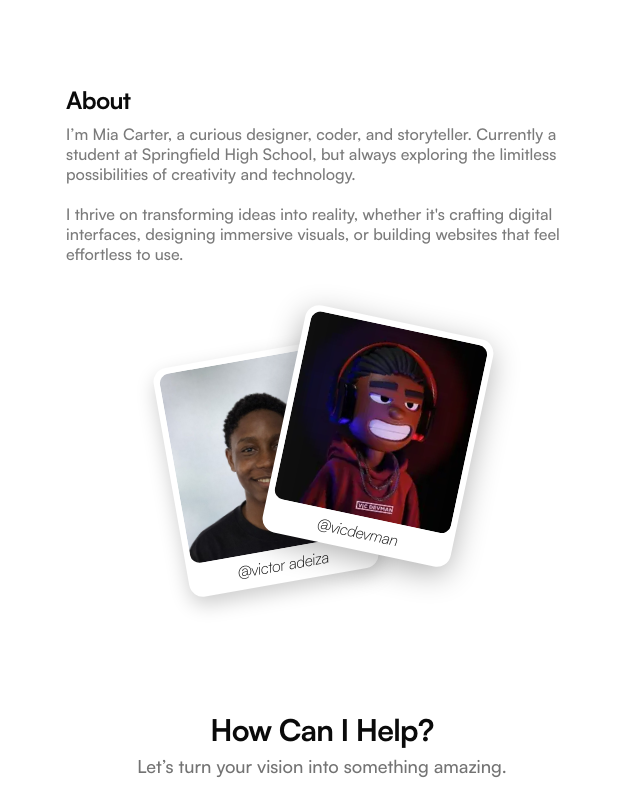
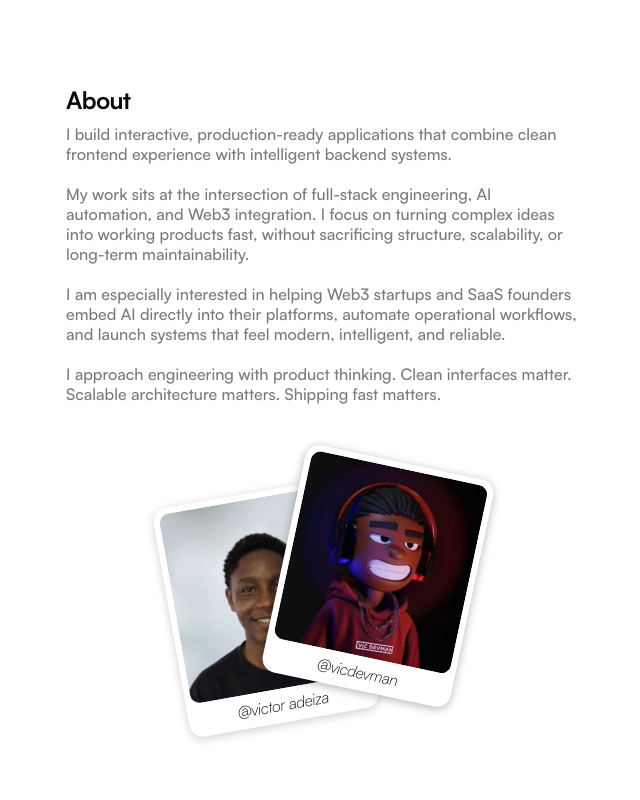
Before and after one commit to vicdevman/vicdevman, a Next.js app: page / in a window 1280 px wide. Shown: the part 940-1740 px from the top of the page, without its empty margins (318-958 px from the left). Built offline with nearby package versions, Linux system fonts and the light colour scheme.

Commit message:
feat: fixed about

```diff
--- a/app/components/about.js
+++ b/app/components/about.js
@@ -25,23 +25,33 @@ export default function About() {
           About
         </h1>
         <p className="text-[1rem] mb-2 leading-tight text-neutral-500/95 font-[satoshi-medium] max-w-lg tracking">
-          I’m Mia Carter, a curious designer, coder, and storyteller. Currently
-          a student at Springfield High School, but always exploring the
-          limitless possibilities of creativity and technology.
-          <br /> <br /> I thrive on transforming ideas into reality, whether
-          it's crafting digital interfaces, designing immersive visuals, or
-          building websites that feel effortless to use.
+           I build interactive,
+          production-ready applications that combine clean frontend experience
+          with intelligent backend systems.
+          <br /> <br />
+          My work sits at the intersection of full-stack engineering, AI
+          automation, and Web3 integration. I focus on turning complex ideas
+          into working products fast, without sacrificing structure,
+          scalability, or long-term maintainability.
+          <br /> <br />
+          I am especially interested in helping Web3 startups and SaaS founders
+          embed AI directly into their platforms, automate operational
+          workflows, and launch systems that feel modern, intelligent, and
+          reliable.
+          <br /> <br />
+          I approach engineering with product thinking. Clean interfaces matter.
+          Scalable architecture matters. Shipping fast matters.
         </p>{" "}
         <motion.div
           id="about"
           variants={fadeInUp}
           initial="initial"
           whileInView="animate"
-          viewport={{ once: true, amount: 0.2, delay: 0.5}}
+          viewport={{ once: true, amount: 0.2, delay: 0.5 }}
           transition={{ duration: 0.5, ease: "easeOut" }}
           className="group p-2 mt-18 flex justify-center absolute left-1/2 -translate-x-1/2 cursor-pointer"
         >
-          <div className="absolute -right-8 w-48 flex flex-col gap-2 bg-white rounded-xl shadow-[0_8px_20px_0_rgba(0,0,0,0.2)] p-1.5 rotate-350 transition duration-300 group-hover:-translate-x-8 group-hover:-translate-y-4 group-hover:rotate-345">
+          <div className="absolute -right-8 w-48 flex flex-col gap-2 bg-white rounded-xl shadow-[0_2px_10px_0_rgba(0,0,0,0.2)] p-1.5 rotate-350 transition duration-300 group-hover:-translate-x-8 group-hover:-translate-y-4 group-hover:rotate-345">
             <Image
               src="/victor.jpeg"
               alt="victor"
@@ -55,7 +65,7 @@ export default function About() {
             </p>
           </div>
 
-          <div className="absolute z-2 -top-6 -left-8 w-48 flex flex-col gap-2 bg-white rounded-xl shadow-[0_8px_30px_0_rgba(0,0,0,0.3)] p-1.5 rotate-12 transition duration-300 group-hover:translate-x-8 group-hover:-translate-y-4 group-hover:rotate-17">
+          <div className="absolute z-2 -top-6 -left-8 w-48 flex flex-col gap-2 bg-white rounded-xl shadow-[0_2px_10px_0_rgba(0,0,0,0.3)] p-1.5 rotate-12 transition duration-300 group-hover:translate-x-8 group-hover:-translate-y-4 group-hover:rotate-17">
             <Image
               src="/vicdevman.webp"
               alt="vicdevman avartar"
--- a/app/components/contact.js
+++ b/app/components/contact.js
@@ -11,10 +11,18 @@ export default function Contact() {
         <p className="text-[1rem] mb-3 leading text-neutral-500/95 font-[satoshi-medium] max-w-lg tracking-tight">
           I’m always interested in exploring new opportunities, collaborating,
           or exchanging ideas with like-minded individuals. Feel free to book a
-          call or email me if you'd like to see my portfolio deck or to discuss
-          a potential project.
+          call or{" "}
+          <a
+            href="mailto:vicdevmanx@gmail.com"
+            target="_blank"
+            rel="noopener noreferrer"
+            className="underline hover:text-neutral-600 cursor-pointer"
+          >
+            email
+          </a>{" "}
+          me if you'd like to see my portfolio deck or to discuss a potential
+          project.
         </p>{" "}
-
         <ContactForm />
       </div>
     </div>
--- a/app/components/hero.js
+++ b/app/components/hero.js
@@ -115,8 +115,7 @@ rounded-3xl p-8"></div> */}
           transition={{ duration: 0.5, ease: "easeOut" }}
           className="text-[1rem] mb-2 leading-tight text-neutral-500 font-[satoshi-medium] max-w-lg tracking"
         >
-          Crafting seamless experiences and bold visuals. High school student by
-          day, creative thinker, and aspiring innovator by night.
+         Full-Stack Engineer bridging AI & Web3, building accessible, high-performance systems for real-world users
         </motion.div>
         <motion.div
           id="about"
```
